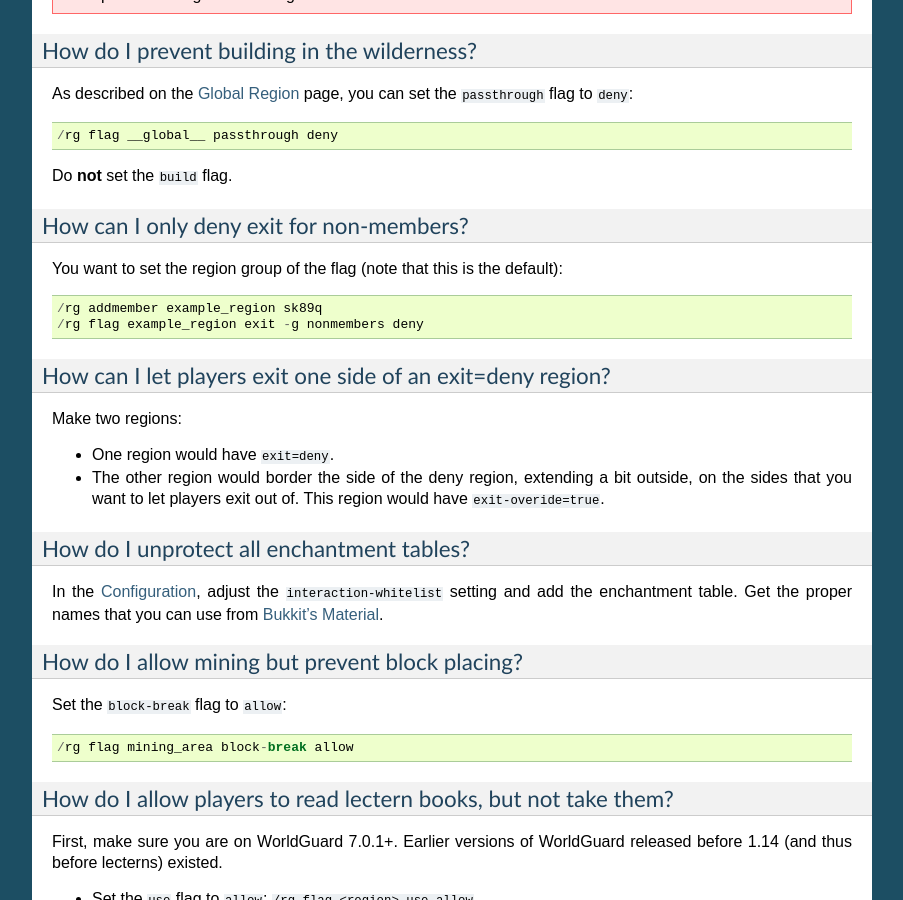
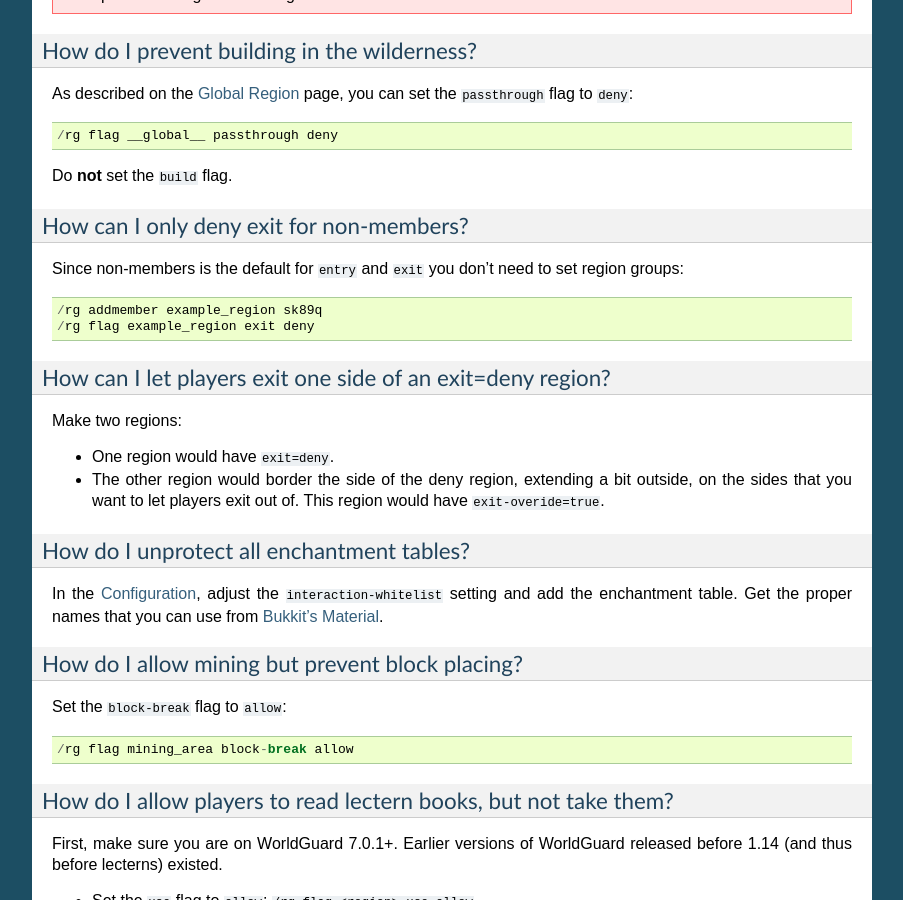
Before and after one commit to aurorasmiles/WorldGuardDocs, a Sphinx documentation site: the page built from source/regions/common-scenarios.rst, in a window 1280 px wide and 900 px high, scrolled down 1089 px. Shown: the whole window, without its empty margins (198-1101 px from the left). Built offline with Sphinx 7.4.7, drawn with Linux system fonts in a browser that asks for light colours; some of the changed text lies outside the part shown.

Commit message:
More build-flag-discouragement and region groups shenanigans

```diff
--- a/source/regions/common-scenarios.rst
+++ b/source/regions/common-scenarios.rst
@@ -52,10 +52,10 @@ Do **not** set the ``build`` flag.
 How can I only deny exit for non-members?
 ~~~~~~~~~~~~~~~~~~~~~~~~~~~~~~~~~~~~~~~~~
 
-You want to set the region group of the flag (note that this is the default)::
+Since non-members is the default for ``entry`` and ``exit`` you don't need to set region groups::
 
     /rg addmember example_region sk89q
-    /rg flag example_region exit -g nonmembers deny
+    /rg flag example_region exit deny
 
 How can I let players exit one side of an exit=deny region?
 ~~~~~~~~~~~~~~~~~~~~~~~~~~~~~~~~~~~~~~~~~~~~~~~~~~~~~~~~~~~
@@ -146,7 +146,7 @@ Problems
 Why don't pistons work?
 ~~~~~~~~~~~~~~~~~~~~~~~
 
-Did you set the ``build`` flag? You probably do not want to do that. Be sure to remove it::
+Did you set the ``build`` flag? You **shouldn't** do that. Be sure to remove it::
 
     /rg flag __global__ build
 
--- a/source/regions/scope.rst
+++ b/source/regions/scope.rst
@@ -74,7 +74,7 @@ However, entities and blocks cannot be explicitly added as member to a region. I
 
 WorldGuard also attempts to track the true *cause* of an event. For example, if a gravel block is placed above a protected region so that it falls into the protected region, WorldGuard considers the final placed block (that would exist after the gravel fell to the ground) to have been placed by the *falling block entity*, and the falling block entity to have been created by *the original gravel block high up*. (It's not as easy to determine who placed the original gravel block, however.) Because the original gravel block started outside the region, it cannot fall into the protected region because the original block was not a member.
 
-.. hint::
+.. warning::
     When the ``build`` flag is set to ``deny`` on a region, no one can build and pistons don't work. That's because the build flag will even prevent members from building, as as detailed above, pistons can be regular members of a region like any other player.
 
 Mod and Plugin Support
```
